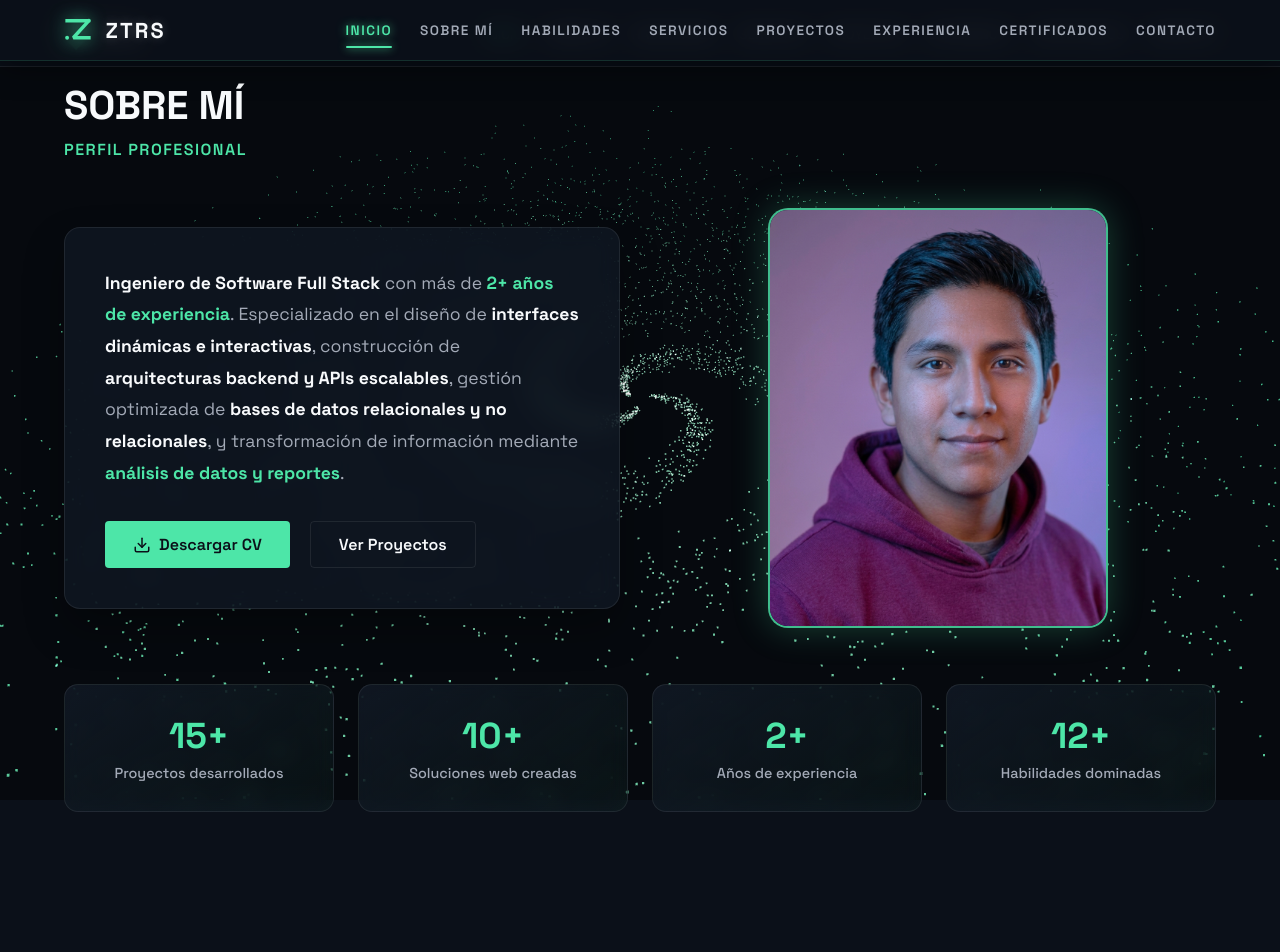
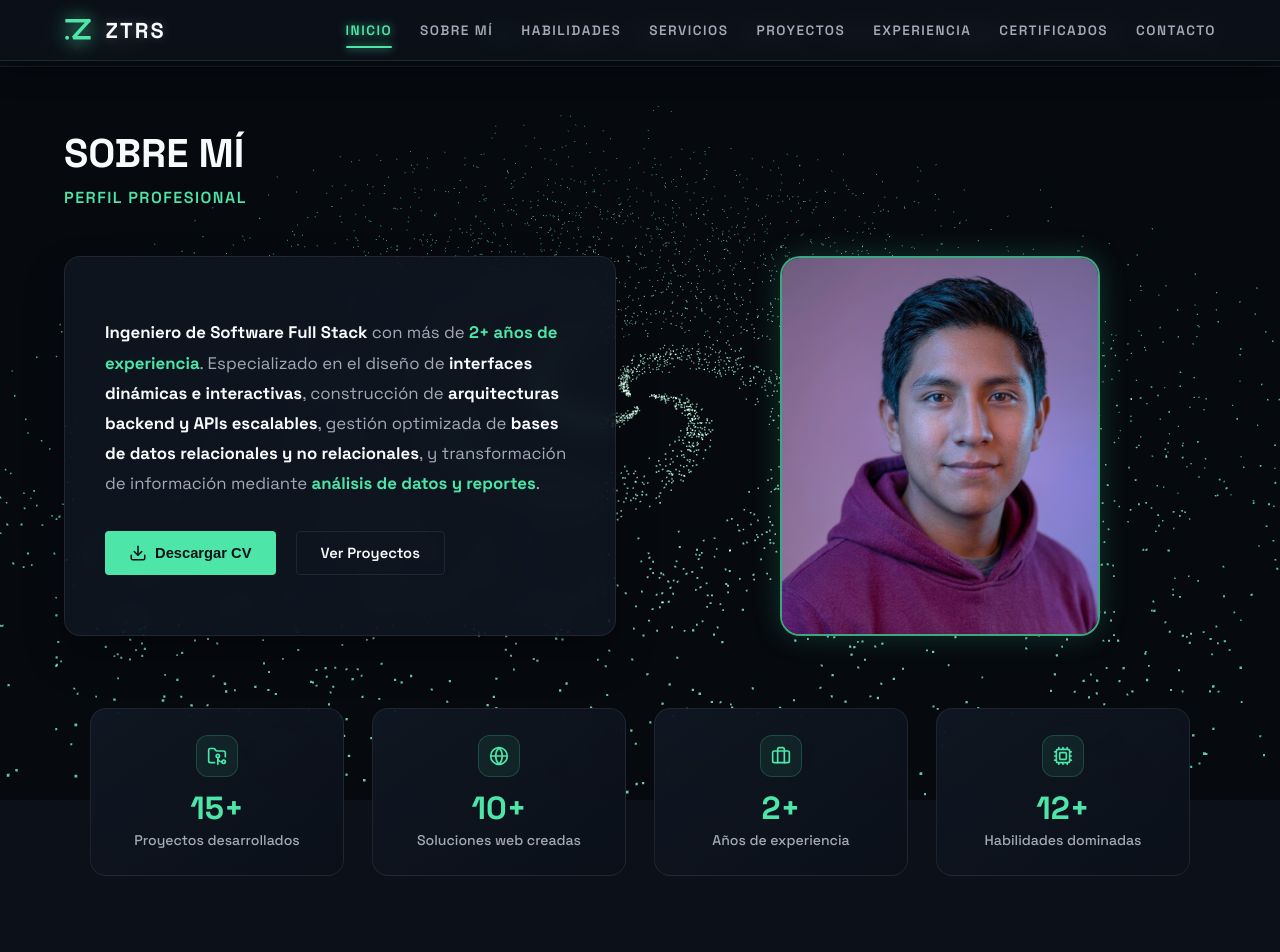
Before and after one commit to zerotsz/portafolioweb, a React (Vite) app: page / in a window 1280 px wide. Shown: the top 952 px of the page. Built offline with nearby package versions, Linux system fonts and the light colour scheme.

Commit message:
Actualizaciones

```diff
--- a/src/components/About.jsx
+++ b/src/components/About.jsx
@@ -1,31 +1,77 @@
-import React from 'react';
-import { Download, FolderGit2, Code2, Award, Briefcase } from 'lucide-react';
+import React, { useState } from 'react';
+import { Download, FolderGit2, Globe, Briefcase, Cpu, X, Sparkles } from 'lucide-react';
 
 export default function About() {
+  const [showModal, setShowModal] = useState(false);
+
   const stats = [
-    { label: 'Proyectos desarrollados', value: '15+' },
-    { label: 'Soluciones web creadas', value: '10+' },
-    { label: 'Años de experiencia', value: '2+' },
-    { label: 'Habilidades dominadas', value: '12+' },
+    {
+      label: 'Proyectos desarrollados',
+      value: '15+',
+      icon: <FolderGit2 size={20} />
+    },
+    {
+      label: 'Soluciones web creadas',
+      value: '10+',
+      icon: <Globe size={20} />
+    },
+    {
+      label: 'Años de experiencia',
+      value: '2+',
+      icon: <Briefcase size={20} />
+    },
+    {
+      label: 'Habilidades dominadas',
+      value: '12+',
+      icon: <Cpu size={20} />
+    },
   ];
 
   return (
-    <section id="about" style={{ padding: '5rem 5%', maxWidth: '1280px', margin: '0 auto' }}>
+    <section id="about" style={{
+      paddingTop: '8rem',
+      paddingBottom: '5rem',
+      paddingLeft: '5%',
+      paddingRight: '5%',
+      maxWidth: '1280px',
+      margin: '0 auto',
+      position: 'relative'
+    }}>
+      <style>{`
+        .stat-card-perfect {
+          transition: transform 0.25s ease, border-color 0.25s ease, box-shadow 0.25s ease;
+        }
+        .stat-card-perfect:hover {
+          transform: translateY(-4px);
+          border-color: rgba(77, 230, 168, 0.4) !important;
+          box-shadow: 0 10px 25px rgba(0, 0, 0, 0.4), 0 0 12px rgba(77, 230, 168, 0.15);
+        }
+        .stat-card-perfect:hover .icon-box-perfect {
+          background: rgba(77, 230, 168, 0.18) !important;
+          border-color: rgba(77, 230, 168, 0.4) !important;
+          color: #4DE6A8 !important;
+        }
+        @keyframes modalFadeIn {
+          from { opacity: 0; transform: scale(0.92); }
+          to { opacity: 1; transform: scale(1); }
+        }
+      `}</style>
+
       <h2 className="section-title">SOBRE MÍ</h2>
       <p className="section-subtitle">
         Perfil Profesional
       </p>
 
-      {/* BLOQUE SUPERIOR */}
+      {/* BLOQUE SUPERIOR: Pitch + Foto */}
       <div style={{
         display: 'grid',
         gridTemplateColumns: 'repeat(auto-fit, minmax(320px, 1fr))',
-        gap: '2.5rem',
-        alignItems: 'center',
-        marginBottom: '3.5rem'
+        gap: '3rem',
+        alignItems: 'stretch',
+        marginBottom: '4.5rem'
       }}>
 
-        {/* LADO IZQUIERDO: Pitch enfocado únicamente en Habilidades Clave */}
+        {/* LADO IZQUIERDO: Descripción Corta & Directa */}
         <div style={{
           background: 'rgba(17, 25, 37, 0.75)',
           backdropFilter: 'blur(12px)',
@@ -33,33 +79,41 @@ export default function About() {
           padding: '2.5rem',
           borderRadius: '16px',
           border: '1px solid rgba(255, 255, 255, 0.08)',
-          boxShadow: '0 20px 40px rgba(0, 0, 0, 0.3)'
+          boxShadow: '0 20px 40px rgba(0, 0, 0, 0.3)',
+          display: 'flex',
+          flexDirection: 'column',
+          justifyContent: 'center'
         }}>
-          <p style={{ color: '#A3AAB7', lineHeight: '1.8', fontSize: '1.1rem', marginBottom: '2rem' }}>
+          <p style={{ color: '#A3AAB7', lineHeight: '1.8', fontSize: '1.05rem', marginBottom: '2rem' }}>
             <strong style={{ color: '#F8FAFC' }}>Ingeniero de Software Full Stack</strong> con más de <strong style={{ color: '#4DE6A8' }}>2+ años de experiencia</strong>. Especializado en el diseño de <strong style={{ color: '#F8FAFC' }}>interfaces dinámicas e interactivas</strong>, construcción de <strong style={{ color: '#F8FAFC' }}>arquitecturas backend y APIs escalables</strong>, gestión optimizada de <strong style={{ color: '#F8FAFC' }}>bases de datos relacionales y no relacionales</strong>, y transformación de información mediante <strong style={{ color: '#4DE6A8' }}>análisis de datos y reportes</strong>.
           </p>
 
           <div style={{ display: 'flex', gap: '1.25rem', flexWrap: 'wrap' }}>
-            <a href="/cv.pdf" download className="btn-primary">
+            {/* BOTÓN QUE ABRE EL MODAL DE LA FRASE */}
+            <button
+              onClick={() => setShowModal(true)}
+              className="btn-primary"
+              style={{ padding: '0.75rem 1.5rem', fontSize: '0.92rem', cursor: 'pointer', border: 'none' }}
+            >
               <Download size={18} /> Descargar CV
-            </a>
-            <a href="#portfolio" className="btn-secondary">
+            </button>
+            <a href="#portfolio" className="btn-secondary" style={{ padding: '0.75rem 1.5rem', fontSize: '0.92rem' }}>
               Ver Proyectos
             </a>
           </div>
         </div>
 
-        {/* LADO DERECHO: Tu Foto */}
+        {/* LADO DERECHO: Foto de Perfil */}
         <div style={{ display: 'flex', justifyContent: 'center', alignItems: 'center' }}>
           <div style={{
             position: 'relative',
             width: '100%',
-            maxWidth: '340px',
-            height: '420px',
+            maxWidth: '320px',
+            height: '380px',
             borderRadius: '20px',
             overflow: 'hidden',
-            border: '2px solid rgba(77, 230, 168, 0.8)',
-            boxShadow: '0 0 35px rgba(77, 230, 168, 0.25)',
+            border: '2px solid rgba(77, 230, 168, 0.7)',
+            boxShadow: '0 0 30px rgba(77, 230, 168, 0.2)',
             backgroundColor: '#111925'
           }}>
             <img
@@ -74,39 +128,166 @@ export default function About() {
         </div>
       </div>
 
-      {/* BLOQUE INFERIOR: Métricas */}
+      {/* BLOQUE INFERIOR: TARJETAS DE MÉTRICAS */}
       <div style={{
+        maxWidth: '1100px',
+        margin: '0 auto',
         display: 'grid',
-        gridTemplateColumns: 'repeat(auto-fit, minmax(220px, 1fr))',
-        gap: '1.5rem'
+        gridTemplateColumns: 'repeat(auto-fit, minmax(210px, 1fr))',
+        gap: '1.75rem'
       }}>
         {stats.map((stat, index) => (
           <div
             key={index}
-            className="card-glass"
+            className="stat-card-perfect"
             style={{
               display: 'flex',
               flexDirection: 'column',
               alignItems: 'center',
               justifyContent: 'center',
               textAlign: 'center',
-              padding: '1.75rem 1.25rem',
-              borderRadius: '14px',
+              padding: '1.6rem 1.2rem',
+              borderRadius: '16px',
               border: '1px solid rgba(255, 255, 255, 0.08)',
-              background: 'linear-gradient(145deg, rgba(17, 25, 37, 0.85), rgba(77, 230, 168, 0.04))',
-              backdropFilter: 'blur(10px)',
-              WebkitBackdropFilter: 'blur(10px)'
+              background: 'linear-gradient(145deg, rgba(17, 25, 37, 0.85), rgba(11, 16, 25, 0.95))',
+              backdropFilter: 'blur(12px)',
+              WebkitBackdropFilter: 'blur(12px)'
             }}
           >
-            <h3 style={{ fontSize: '2.25rem', color: '#4DE6A8', marginBottom: '0.25rem', fontWeight: 700 }}>
+            <div
+              className="icon-box-perfect"
+              style={{
+                color: '#4DE6A8',
+                backgroundColor: 'rgba(77, 230, 168, 0.08)',
+                border: '1px solid rgba(77, 230, 168, 0.2)',
+                borderRadius: '12px',
+                padding: '0.65rem',
+                marginBottom: '0.85rem',
+                display: 'flex',
+                alignItems: 'center',
+                justifyContent: 'center',
+                transition: 'all 0.25s ease'
+              }}
+            >
+              {stat.icon}
+            </div>
+
+            <h3 style={{
+              fontSize: '2rem',
+              color: '#4DE6A8',
+              marginBottom: '0.3rem',
+              fontWeight: 800,
+              lineHeight: '1.1'
+            }}>
               {stat.value}
             </h3>
-            <p style={{ fontSize: '0.9rem', color: '#A3AAB7', fontWeight: 500, lineHeight: '1.4' }}>
+
+            <p style={{
+              fontSize: '0.88rem',
+              color: '#A3AAB7',
+              fontWeight: 500,
+              lineHeight: '1.3',
+              margin: 0
+            }}>
               {stat.label}
             </p>
           </div>
         ))}
       </div>
+
+      {/* MODAL SOLO CON LA FRASE EXACTA Y BOTÓN X PARA SALIR */}
+      {showModal && (
+        <div
+          style={{
+            position: 'fixed',
+            top: 0,
+            left: 0,
+            width: '100vw',
+            height: '100vh',
+            backgroundColor: 'rgba(5, 8, 15, 0.85)',
+            backdropFilter: 'blur(12px)',
+            WebkitBackdropFilter: 'blur(12px)',
+            display: 'flex',
+            alignItems: 'center',
+            justifyContent: 'center',
+            zIndex: 9999,
+            padding: '1.5rem'
+          }}
+          onClick={() => setShowModal(false)}
+        >
+          <div
+            style={{
+              background: 'linear-gradient(145deg, rgba(17, 25, 37, 0.95), rgba(11, 16, 25, 0.98))',
+              border: '1.5px solid rgba(77, 230, 168, 0.35)',
+              borderRadius: '20px',
+              padding: '3rem 2.5rem',
+              maxWidth: '480px',
+              width: '100%',
+              textAlign: 'center',
+              position: 'relative',
+              boxShadow: '0 25px 50px rgba(0, 0, 0, 0.7), 0 0 30px rgba(77, 230, 168, 0.15)',
+              animation: 'modalFadeIn 0.25s ease-out forwards'
+            }}
+            onClick={(e) => e.stopPropagation()}
+          >
+            {/* Botón X para Salir */}
+            <button
+              onClick={() => setShowModal(false)}
+              style={{
+                position: 'absolute',
+                top: '1rem',
+                right: '1rem',
+                background: 'rgba(255, 255, 255, 0.05)',
+                border: '1px solid rgba(255, 255, 255, 0.1)',
+                color: '#A3AAB7',
+                borderRadius: '50%',
+                width: '36px',
+                height: '36px',
+                display: 'flex',
+                alignItems: 'center',
+                justifyContent: 'center',
+                cursor: 'pointer',
+                transition: 'all 0.2s'
+              }}
+              onMouseEnter={(e) => {
+                e.currentTarget.style.color = '#4DE6A8';
+                e.currentTarget.style.borderColor = 'rgba(77, 230, 168, 0.4)';
+              }}
+              onMouseLeave={(e) => {
+                e.currentTarget.style.color = '#A3AAB7';
+                e.currentTarget.style.borderColor = 'rgba(255, 255, 255, 0.1)';
+              }}
+              title="Cerrar"
+            >
+              <X size={18} />
+            </button>
+
+            {/* Ícono Cyber */}
+            <div style={{
+              display: 'inline-flex',
+              padding: '0.75rem',
+              borderRadius: '14px',
+              backgroundColor: 'rgba(77, 230, 168, 0.08)',
+              border: '1px solid rgba(77, 230, 168, 0.2)',
+              color: '#4DE6A8',
+              marginBottom: '1.5rem'
+            }}>
+              <Sparkles size={28} />
+            </div>
+
+            {/* Frase Célebre Solicitada */}
+            <h3 style={{
+              color: '#F8FAFC',
+              fontSize: '1.35rem',
+              fontWeight: 700,
+              lineHeight: '1.6',
+              margin: 0
+            }}>
+              "¿Por qué descargar mi CV? Si puedes <span style={{ color: '#4DE6A8' }}>imaginar tu proyecto</span>, yo lo puedo <span style={{ color: '#4DE6A8' }}>programar</span>."
+            </h3>
+          </div>
+        </div>
+      )}
     </section>
   );
 }
```
